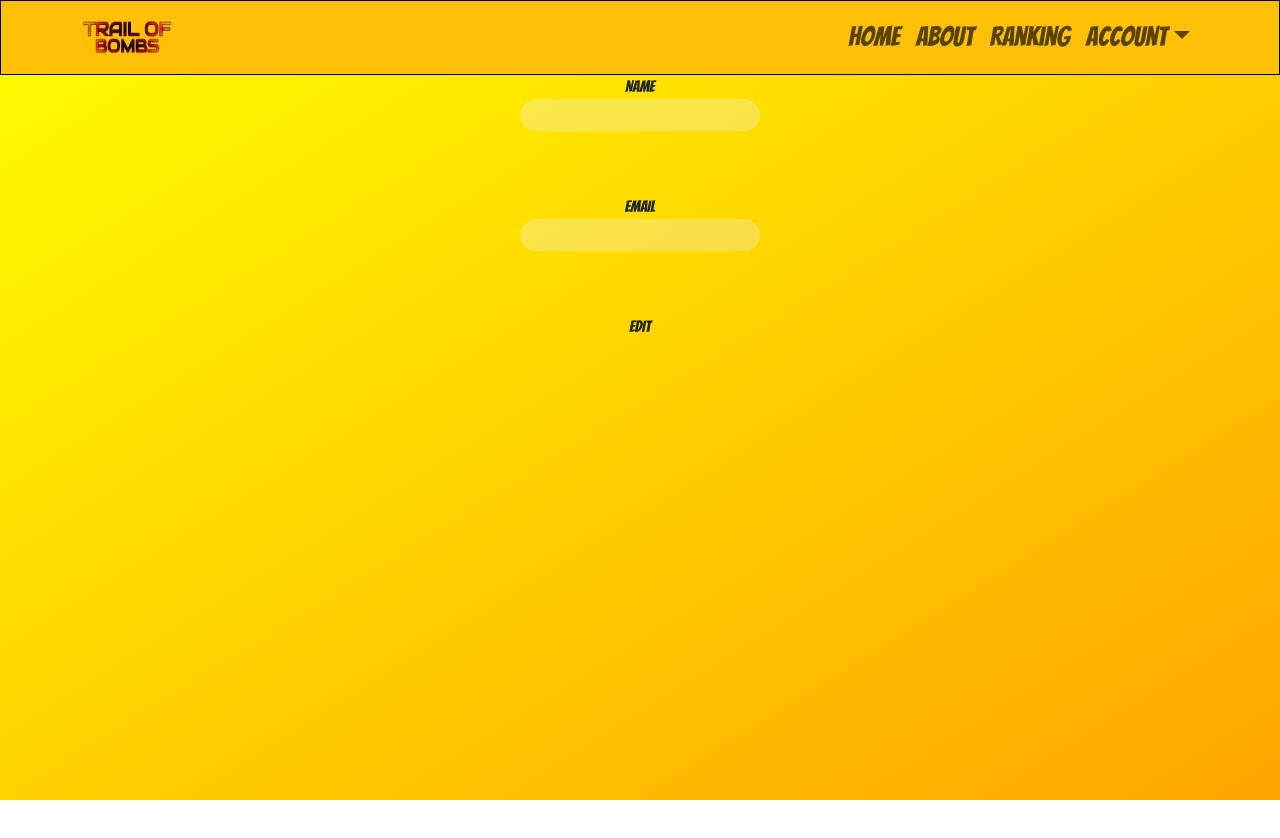
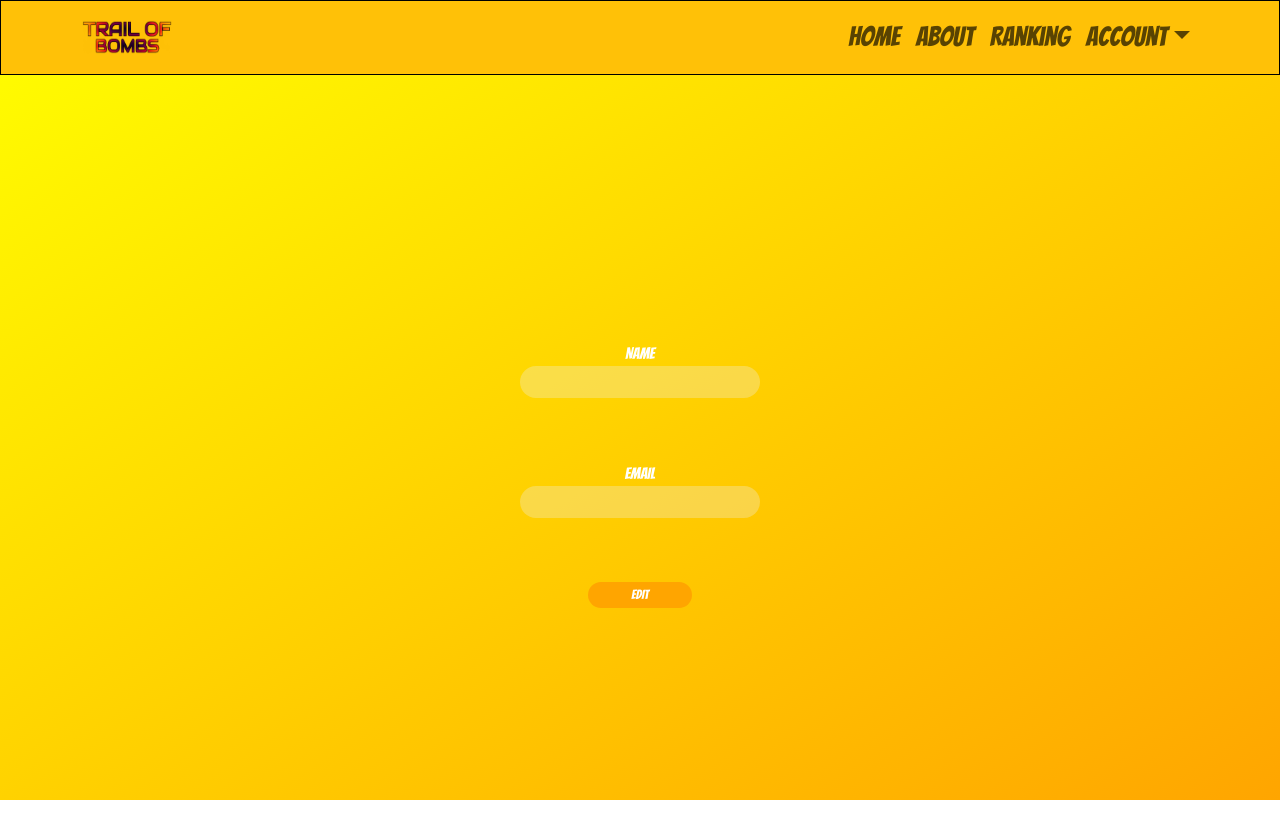
Before and after one commit to PabloProst/tob_frontend, a React (Vite) app in the folder finalfrontend/: page /profile in a window 1280 px wide. Shown: the top 838 px of the page. Before the commit the page ends 800 px from the top, so only its background shows below. Built offline with nearby package versions, Linux system fonts and the light colour scheme.

Commit message:
feat: editable profile

```diff
--- a/finalfrontend/src/pages/Profile/Profile.css
+++ b/finalfrontend/src/pages/Profile/Profile.css
@@ -0,0 +1,67 @@
+
+
+.profileDesign {
+
+    height: 100vh;
+    width: 100vw;
+
+    display: flex;
+    flex-direction: column;
+    justify-content: center;
+    align-items: center;
+}
+
+.editDesign {
+
+    height: 2em;
+    width: 8em;
+
+    display: flex;
+    justify-content: center;
+    align-items: center;
+
+    background-color: orange;
+
+    color: white;
+    font-size: small;
+    ;
+    cursor: pointer;
+
+    border-radius: 1em;
+    transition: 0.3s;
+}
+
+.editDesign:hover {
+
+    transition: 0.3s;
+    background-color: green;
+}
+
+.sendDesign {
+    height: 2em;
+    width: 8em;
+
+    display: flex;
+    justify-content: center;
+    align-items: center;
+
+    background-color: greenyellow;
+
+    color: white;
+    font-size: small;
+
+    cursor: pointer;
+
+    border-radius: 1em;
+    transition: 0.3s;
+}
+
+.sendDesign:hover {
+
+    transition: 0.3s;
+    background-color: green;
+}
+
+.text-profile {
+    color: white;
+}
--- a/finalfrontend/src/services/useful.js
+++ b/finalfrontend/src/services/useful.js
@@ -1,8 +1,3 @@
-import { useSelector } from "react-redux";
-import { userData } from "../pages/userSlice";
-import { useNavigate } from 'react-router-dom';
-
-
 export const validator = (type, value) => {
 
     switch (type) {
```
